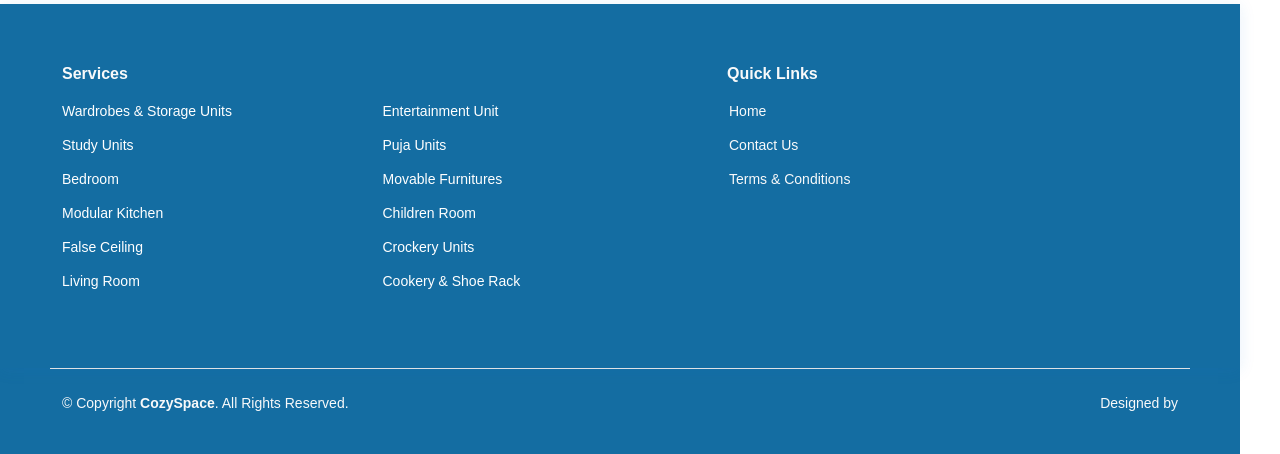
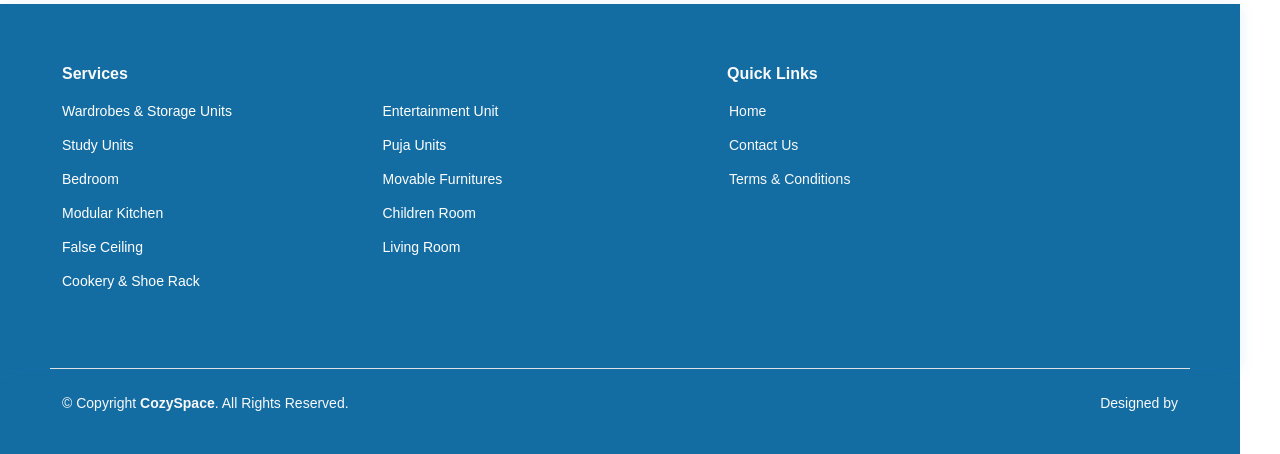
Before and after one commit to hd241994/cozyspace, a Django app: page /bedroom/ in a window 1280 px wide. Shown: the part 2803-3257 px from the top of the page. Run offline with Django 3.2, Linux system fonts and the light colour scheme; some libraries are stand-ins or nearby versions.

Commit message:
Update base-header.html

```diff
--- a/main/templates/base-header.html
+++ b/main/templates/base-header.html
@@ -56,7 +56,7 @@
                 <li class="sub-menu-item"><a href="{% url 'modular-kitchen' %}">Modular Kitchen</a></li>
                 <li class="sub-menu-item"><a href="{% url 'children-room' %}">Children Room</a></li>
                 <li class="sub-menu-item"><a href="{% url 'false-ceiling' %}">False Ceiling</a></li>
-                <li class="sub-menu-item"><a href="{% url 'crockery-units' %}">Crockery Units</a></li>
+<!--                 <li class="sub-menu-item"><a href="{% url 'crockery-units' %}">Crockery Units</a></li> -->
                 <li class="sub-menu-item"><a href="{% url 'living-room' %}">Living Room</a></li>
                 <li class="sub-menu-item"><a href="{% url 'cookery-shoe-rack' %}">Cookery &amp; Shoe Rack</a></li>
               </ul>
@@ -148,7 +148,7 @@
               <li class="text-light"><a href="{% url 'modular-kitchen' %}">Modular Kitchen</a></li>
               <li class="text-light"><a href="{% url 'children-room' %}">Children Room</a></li>
               <li class="text-light"><a href="{% url 'false-ceiling' %}">False Ceiling</a></li>
-              <li class="text-light"><a href="{% url 'crockery-units' %}">Crockery Units</a></li>
+<!--               <li class="text-light"><a href="{% url 'crockery-units' %}">Crockery Units</a></li> -->
               <li class="text-light"><a href="{% url 'living-room' %}">Living Room</a></li>
               <li class="text-light"><a href="{% url 'cookery-shoe-rack' %}">Cookery &amp; Shoe Rack</a></li>
             </ul>
```
